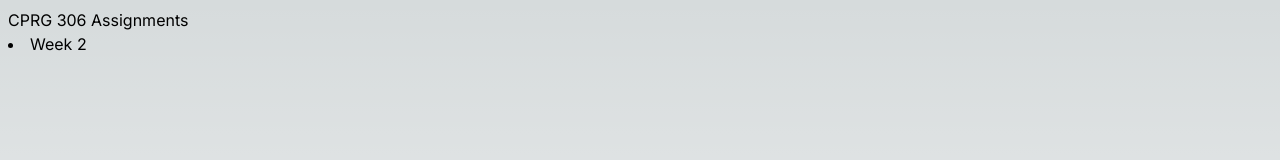
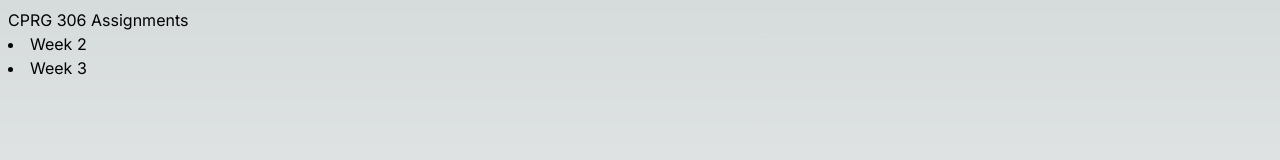
Before and after one commit to apskahlon15/cprg306-assignments, a Next.js app: page / in a window 1280 px wide. Shown: the top 160 px of the page. Built offline with nearby package versions, Linux system fonts and the light colour scheme.

Commit message:
Adding week 3 to Page

```diff
--- a/app/page.js
+++ b/app/page.js
@@ -9,6 +9,9 @@ export default function Home() {
         <li>
           <Link href="./week-2">Week 2 </Link>
         </li>
+        <li>
+          <Link href="./week-3">Week 3</Link>
+        </li>
       </div>
     </main>
   );
```
